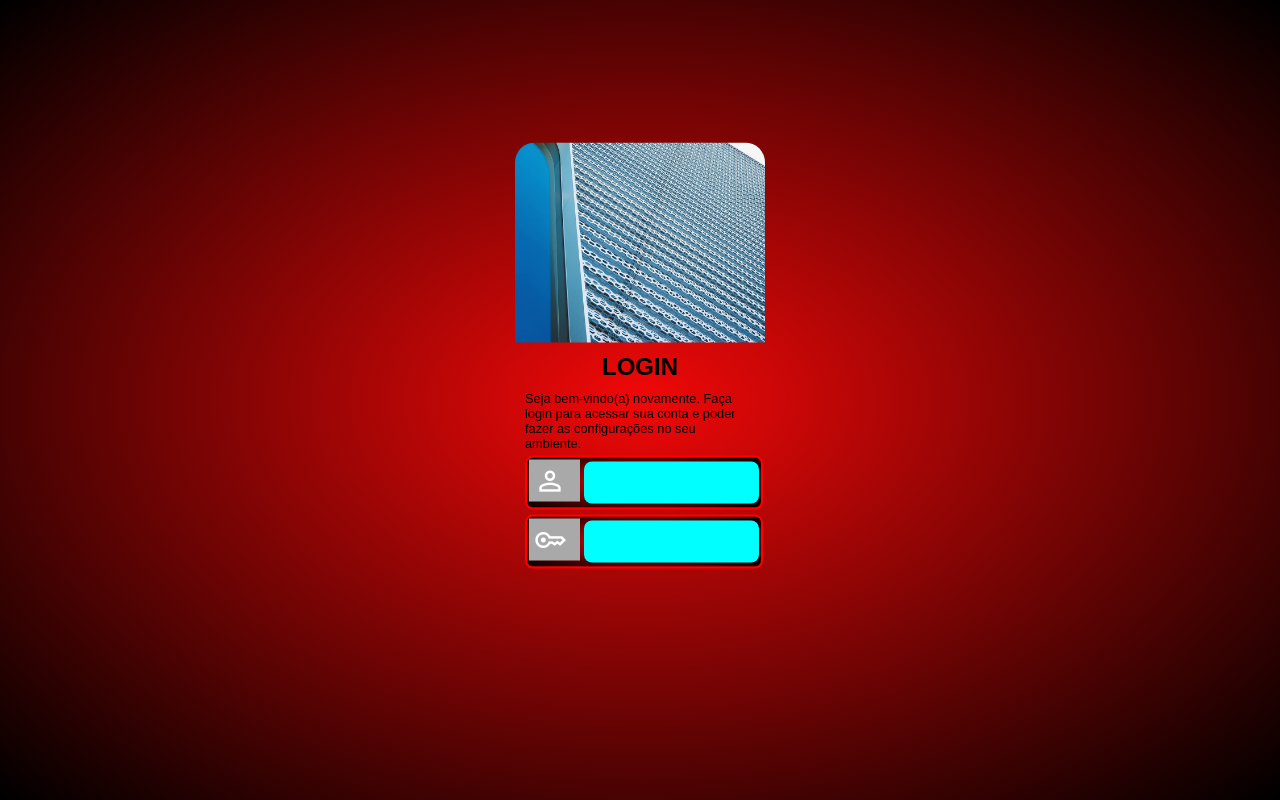
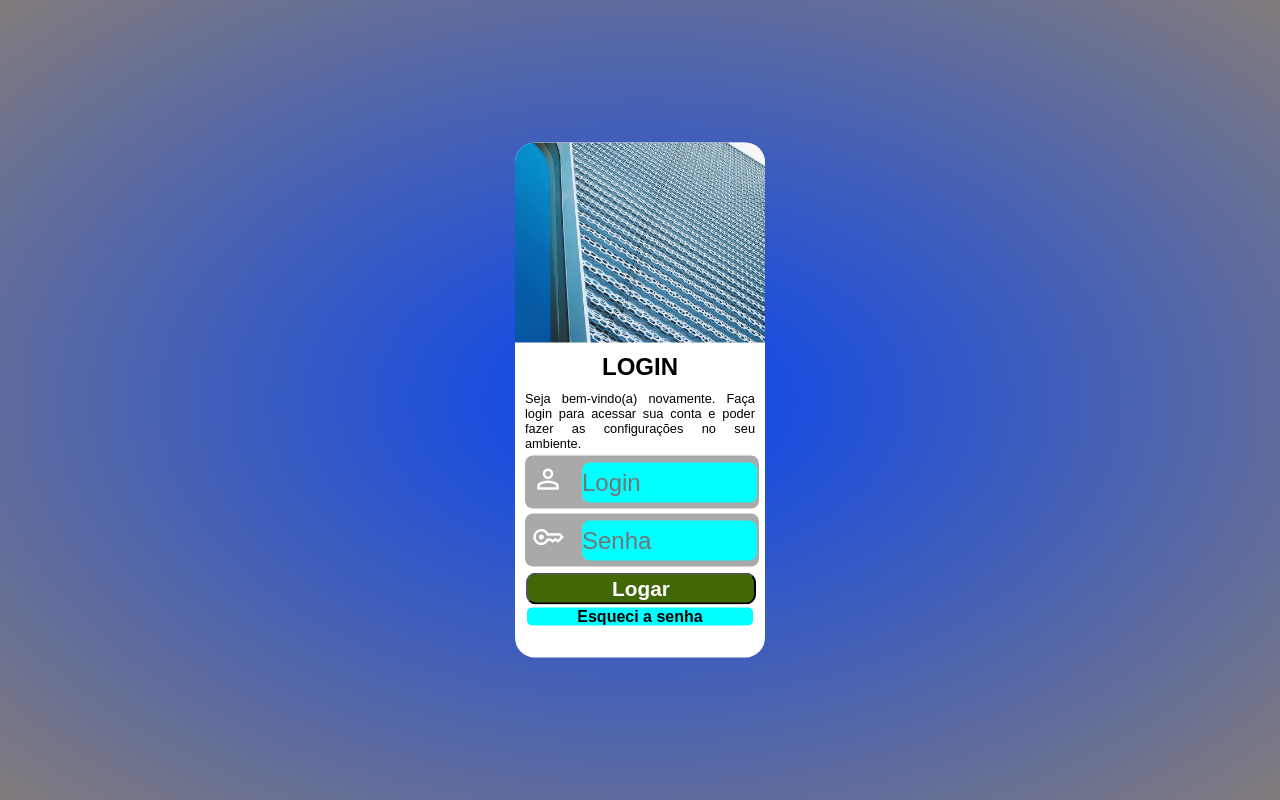
Before and after one commit to ChristopherCPinto/projeto-login, a plain HTML site: page TREINO LOGIN/indextreino.html in a window 1280 px wide. Drawn offline with nearby package versions, Linux system fonts and the light colour scheme.

Commit message:
UP 05/11/23

```diff
--- a/TREINO LOGIN/estilo/Mediastyle.css
+++ b/TREINO LOGIN/estilo/Mediastyle.css
@@ -9,7 +9,7 @@
 body, html{
     width: 100vw;
     height: 100vh;
-    background-image: radial-gradient( rgb(241, 8, 8), black);
+    background-image: radial-gradient( rgb(8, 70, 241), rgb(129, 123, 123));
 
 }
 
@@ -30,6 +30,7 @@ main{
     height: 515px;
     border-radius: 20px;
     transform: translate(-50%, -50%);
+    background-color: white;
 
 
  }
@@ -39,6 +40,7 @@ main{
     height: 200px;
     background-size: cover;
     background-position: left bottom;
+
 }
 
 #login #formulario{
@@ -53,22 +55,27 @@ main{
 }
 #formulario p{
    font-size: 0.8em;
+   text-align: justify;
+}
+
+.campo input:focus-within{
+background-color: white;
 }
 
 
 
 .campo{
-    background-image: radial-gradient( rgb(241, 8, 8), black);
-    border: 2px solid red;
     display: block;
     padding: 2px;
     width: 100%;
     height: 40%;
     border-radius: 8px;
     margin: 5px 0px;
+    background-color: darkgrey;
     }
     .campo label{
         display: none;
+
     }
 
 
@@ -77,18 +84,40 @@ main{
     font-size: 2em;
     width: 40.5px;
     padding: 5px;
-    background-color: darkgrey;
+
+
     }
 
     .campo input{
         background-color: aqua;
-        font-size: 2.3em;
+        font-size: 1.5em;
         width: calc(100% - 55px);
-        height: 100%;
+        height: 40px;
         border: 0px;
         border-radius: 8px;
+        transform: translateY(-4px);
 
 
-        transform: translateY(-2px);
+    }
+    .botao{
+       display: block;
+        text-align: center;
+       text-decoration: none;
+       background-color: aqua;
+       margin: 2px;
+       border-radius: 5px;
+       color: black;
+       font-weight: bold;
+    }
+    .logLimp{
+        width: 100%;
+        padding: 2px;
+        background-color: rgb(65, 104, 6);
+        border-radius: 10px;
+        font-size: 1.3em;
+        font-weight: bold;
+        margin: 1px;
+        cursor: pointer;
+        color: white;
 
     }
--- a/TREINO LOGIN/indextreino.html
+++ b/TREINO LOGIN/indextreino.html
@@ -13,12 +13,13 @@
 
 <body>
 
+
     <main>
 
+
         <section id="login">
-            <div id="imagem">
-                <!--AQUI VAI A IMAGEM-->
-            </div>
+
+            <div id="imagem"><!--AQUI VAI A IMAGEM--></div>
 
             <div id="formulario">
 
@@ -31,20 +32,24 @@
                 <form action="cadastro.php" method="post" autocomplete="on">
 
                     <div class="campo">
-                        <span class="material-symbols-outlined">
-                            person
-                        </span>
-                        <label for="iusuario"></label>
-                        <input type="email" name="emai" id="iusuario">
+                        <span class="material-symbols-outlined">person</span>
+
+                        <input type="email" name="emai" id="iusuario" placeholder="Login" minlength="15" maxlength="50" required>
                     </div>
+
                     <div class="campo">
-                        <span class="material-symbols-outlined">
-                            key
-                        </span>
-                        <label for="isenha" aria-placeholder="senha"></label>
-                        <input type="password" name="senha" id="isenha">
+                        <span class="material-symbols-outlined"> key</span>
+
+                        <input type="password" name="senha" id="isenha" placeholder="Senha" required>
                     </div>
+
+                    <input type="submit" value="Logar" class="logLimp">
+                    <!-- <input type="reset" value="Limpar" class="logLimp"> -->
+                    <a href="#" class="botao">Esqueci a senha</a>
+
                 </form>
+
+
             </div>
 
         </section>
```
